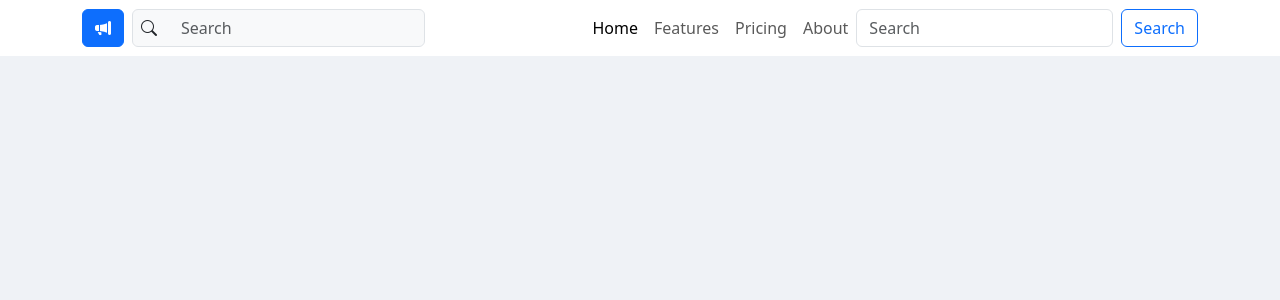
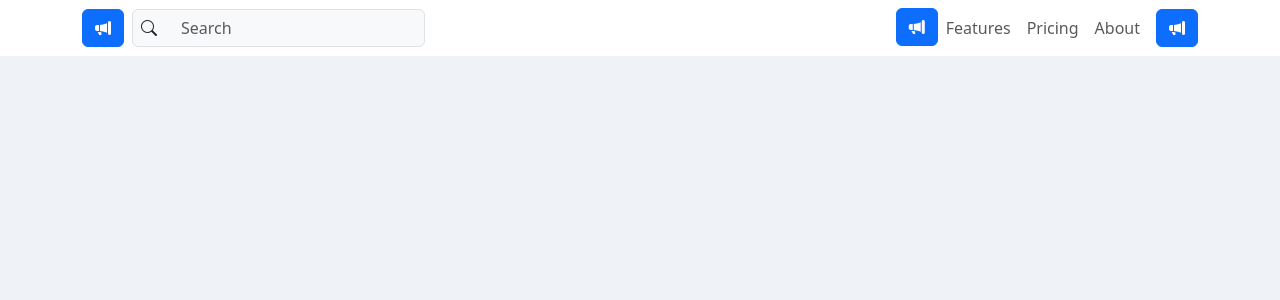
Before and after one commit to meghnadsaha/faceapp, a React (Create React App) app: page / in a window 1280 px wide. Shown: the top 300 px of the page. Built offline with nearby package versions, Linux system fonts and the light colour scheme.

Commit message:
right ul added

```diff
--- a/src/LandingDeafult.js
+++ b/src/LandingDeafult.js
@@ -34,7 +34,9 @@ function LandingDeafult() {
 
                         <ul class="navbar-nav ms-auto mb-2 mb-lg-0">
                             <li class="nav-item">
-                            <a class="nav-link active" aria-current="page" href="#">Home</a>
+                            <a class="btn btn-primary" href="#" role="button">
+                                <i class="bi bi-megaphone-fill"></i>
+                            </a>
                             </li>
                             <li class="nav-item">
                             <a class="nav-link" href="#">Features</a>
@@ -48,11 +50,18 @@ function LandingDeafult() {
                         </ul>
 
 
-                        <form class="d-flex">
-                            <input class="form-control me-2" type="search" placeholder="Search" aria-label="Search"/>
-                            <button class="btn btn-outline-primary" type="submit">Search</button>
-                        </form>
+
                     </div>
+                    <ul class="nav flex-nowrap align-items-center  list-unstyled">
+                            <li class="nav-item ms-2">
+                                <a class="btn btn-primary" href="#" role="button">
+                                    <i class="bi bi-megaphone-fill"></i>
+                                </a>
+                            </li>
+
+
+
+                    </ul>
                 </div>
             </nav>
      </header>
```
